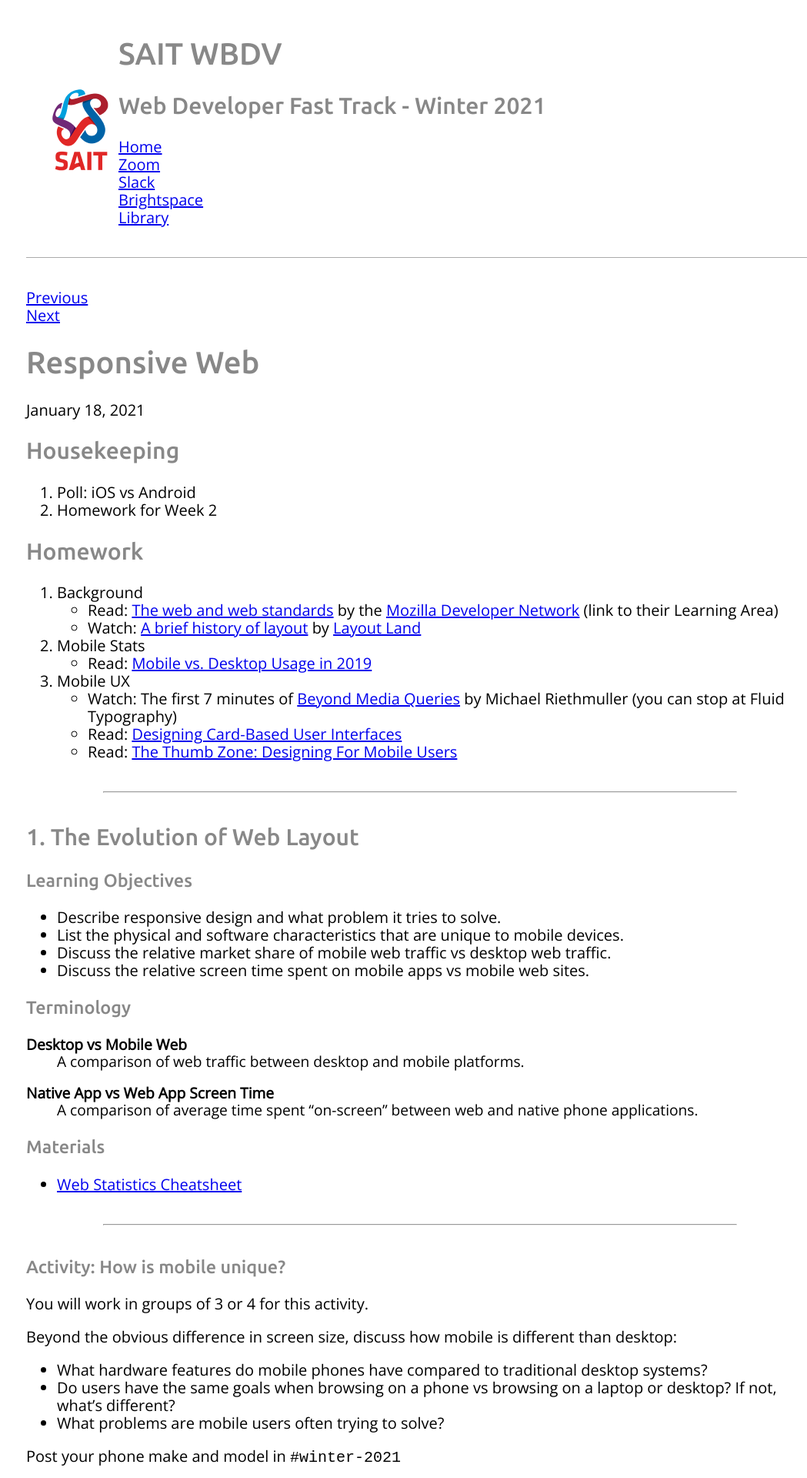
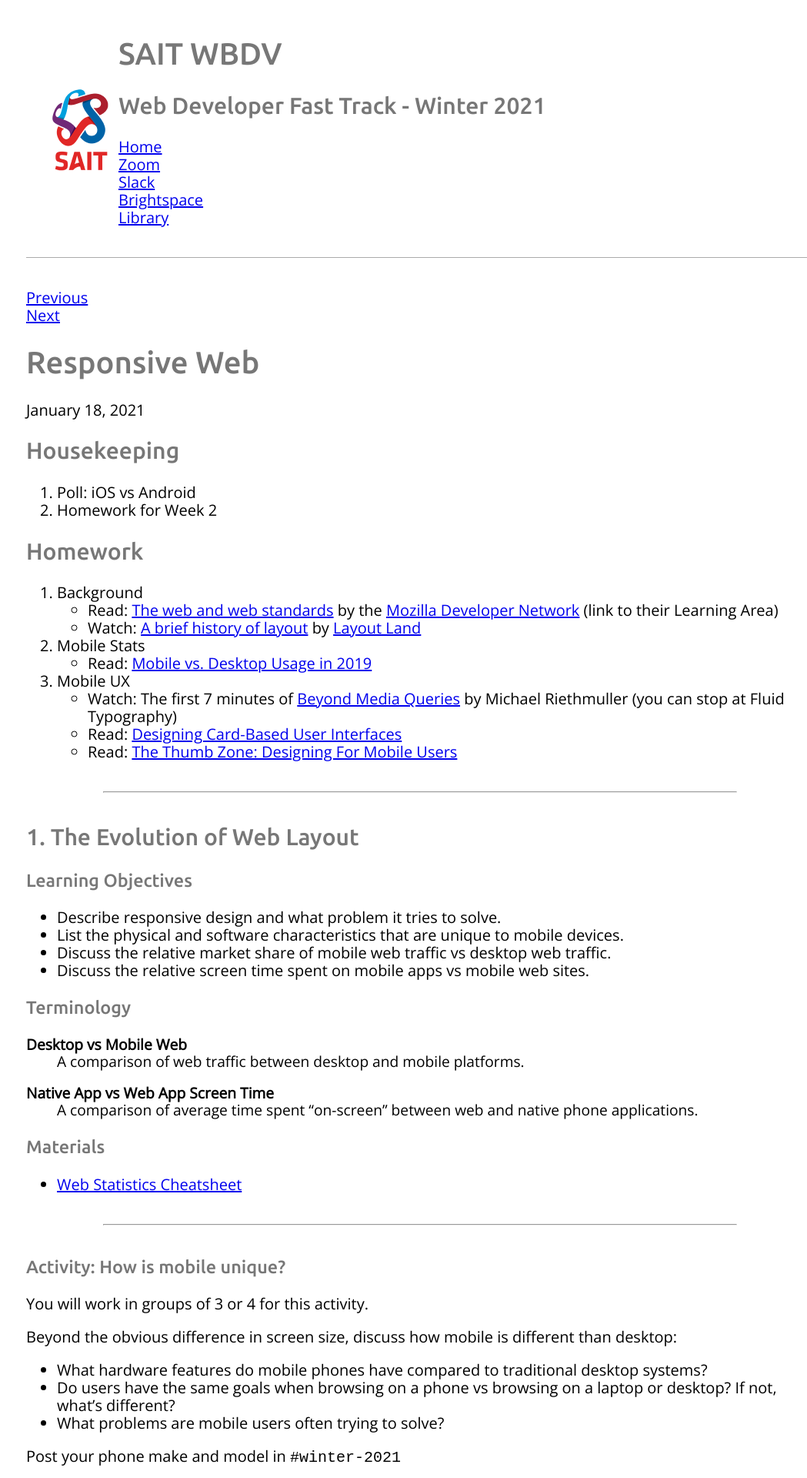
Before and after one commit to sait-wbdv/winter-2021, a Jekyll site: the page built from _posts/2021-01-18-responsive-web.md, in a window 1280 px wide. Shown: the top 1920 px of the page at 77% size, without its empty margins (94-1143 px from the left). Built offline with Jekyll 4.4.1, drawn with Linux system fonts in a browser that asks for light colours; nearby versions of some CDN libraries.

Commit message:
heading color tweak

```diff
--- a/assets/fonts/ubuntu-open-sans.css
+++ b/assets/fonts/ubuntu-open-sans.css
@@ -7,7 +7,7 @@ body {
 h1, h2, h3, h4, h5, h6 {
   font-family: 'Ubuntu', Verdana, Geneva, sans-serif;
   font-weight: 500;
-  color: #888;
+  color: #777;
 }
 
 blockquote {
```
